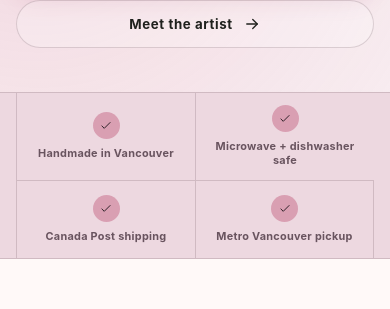
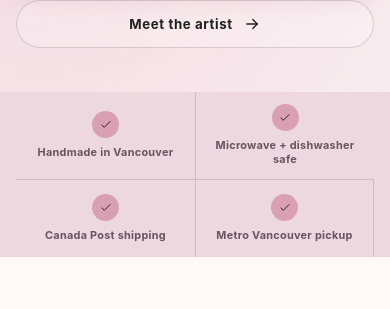
Before and after one commit to BrianDCF99/siudeo_prototype, a React (Vite) app: page / in a window 390 px wide. Shown: the part 807-1116 px from the top of the page. Built offline with nearby package versions, Linux system fonts and the light colour scheme.

Commit message:
Fix Vercel routes and mobile trust strip

```diff
--- a/src/styles/home.css
+++ b/src/styles/home.css
@@ -893,6 +893,22 @@
     --storefront-heading-size: clamp(1.5rem, 7vw, 3rem);
   }
 
+  .trust-strip {
+    border-block: 0;
+  }
+
+  .trust-strip__fact {
+    border: 0;
+  }
+
+  .trust-strip__fact:nth-child(even) {
+    border-left: 1px solid var(--line);
+  }
+
+  .trust-strip__fact:nth-child(n + 3) {
+    border-top: 1px solid var(--line);
+  }
+
   .announcement {
     min-height: 28px;
   }
```
Also changed, not shown: vercel.json (added).
